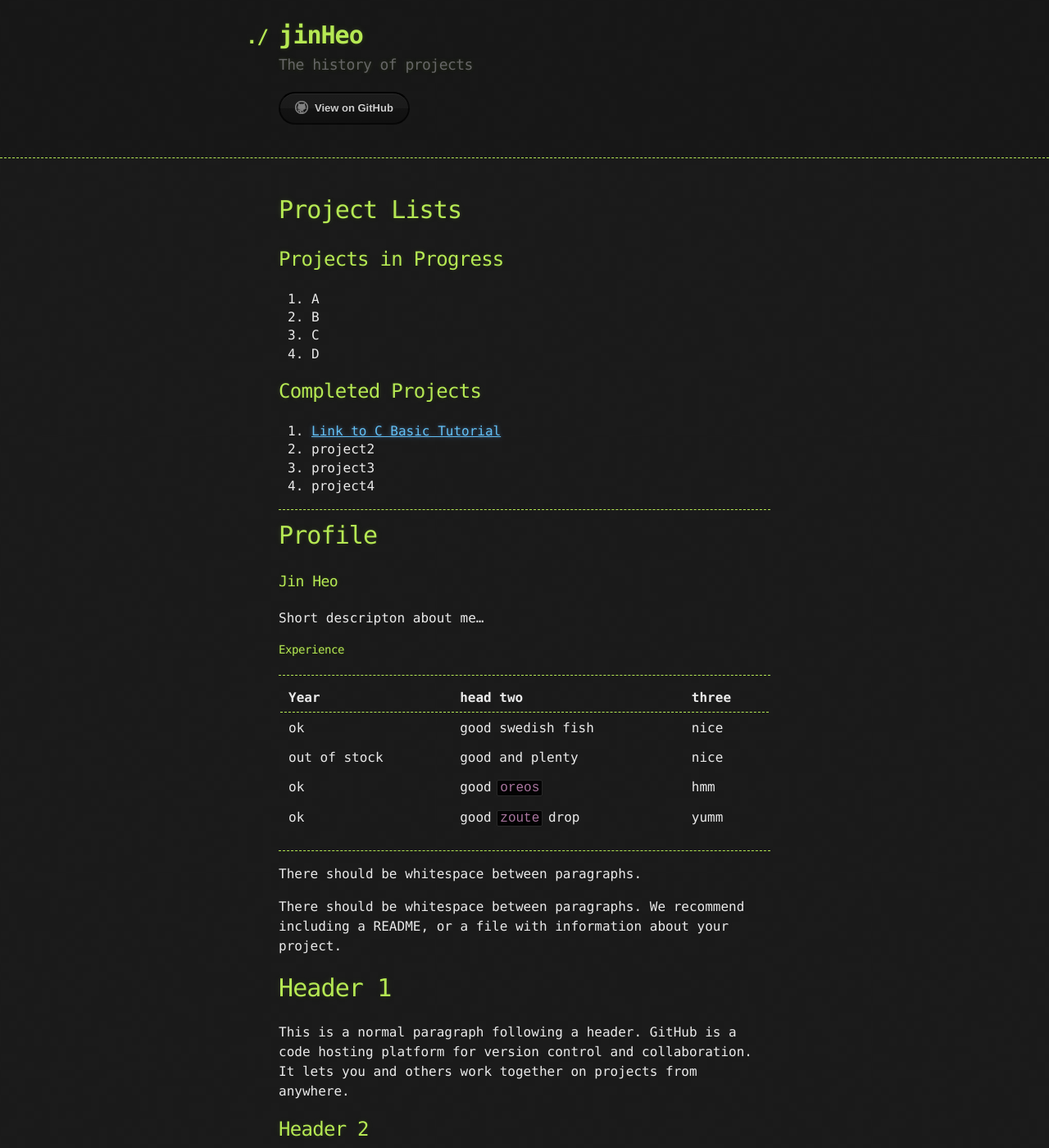
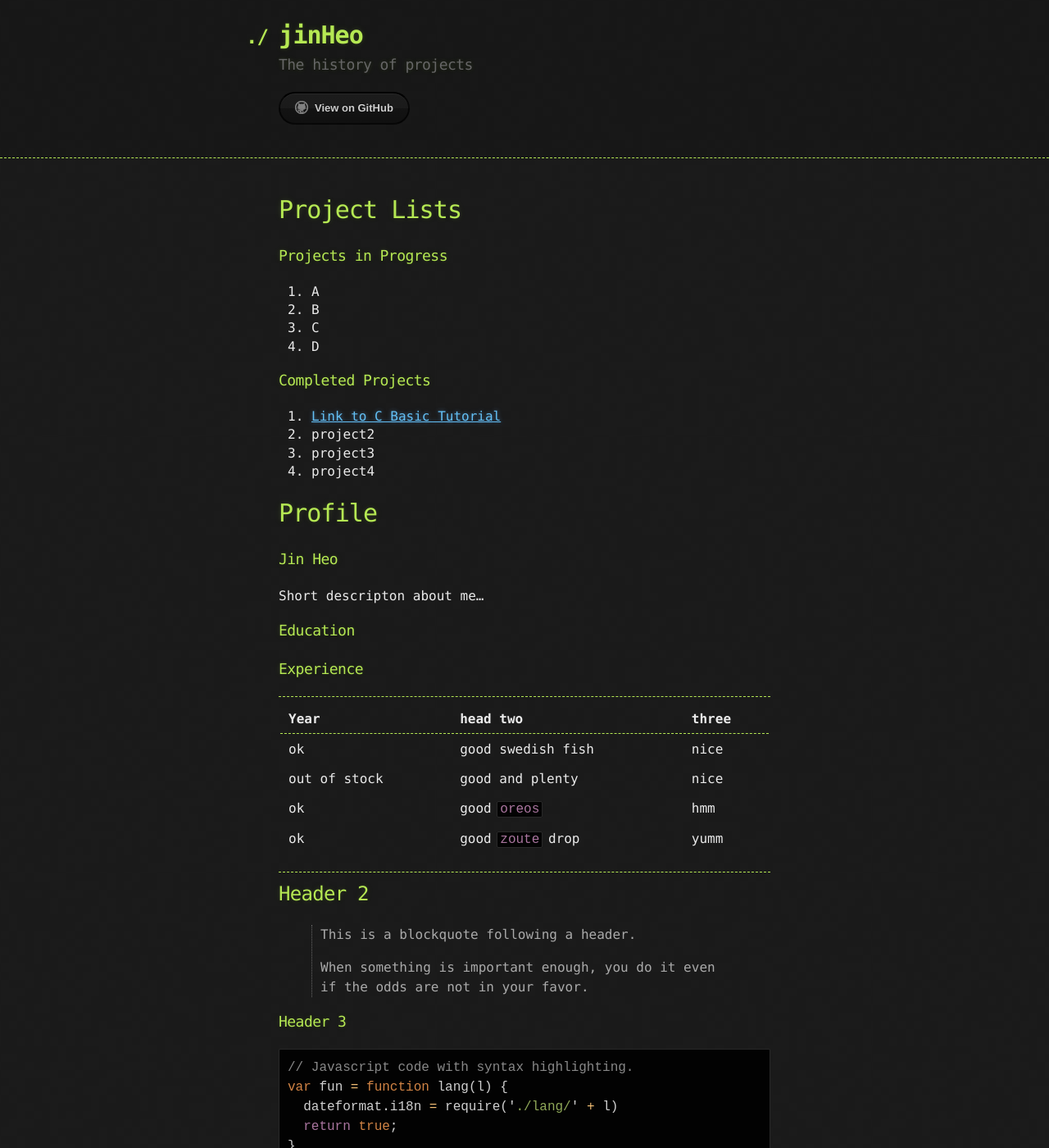
Before and after one commit to celindacain25/jin993.github.io, a Jekyll site: the page built from index.md, in a window 1280 px wide and 1400 px high. Shown: the whole window at 82% size. Built offline with Jekyll 4.4.1, drawn with Linux system fonts in a browser that asks for light colours; our own code applies the rules of GitHub Pages for plain Markdown files.

Commit message:
Update index.md

```diff
--- a/index.md
+++ b/index.md
@@ -3,25 +3,26 @@ layout: default
 ---
 
 # Project Lists
-## Projects in Progress
+### Projects in Progress
 1. A
 2. B
 3. C
 4. D
 
-## Completed Projects
+### Completed Projects
 1. [Link to C Basic Tutorial](pages/ctutorial)
 2. project2
 3. project3
 4. project4
 
-* * *
+
 # Profile
-
 ### Jin Heo
 Short descripton about me...
 
-#### Experience
+### Education
+
+### Experience
 * * *
 
 | Year         | head two          | three |
@@ -39,14 +40,6 @@ Short descripton about me...
 
 
 
-
-There should be whitespace between paragraphs.
-
-There should be whitespace between paragraphs. We recommend including a README, or a file with information about your project.
-
-# [](#header-1)Header 1
-
-This is a normal paragraph following a header. GitHub is a code hosting platform for version control and collaboration. It lets you and others work together on projects from anywhere.
 
 ## [](#header-2)Header 2
 
```
